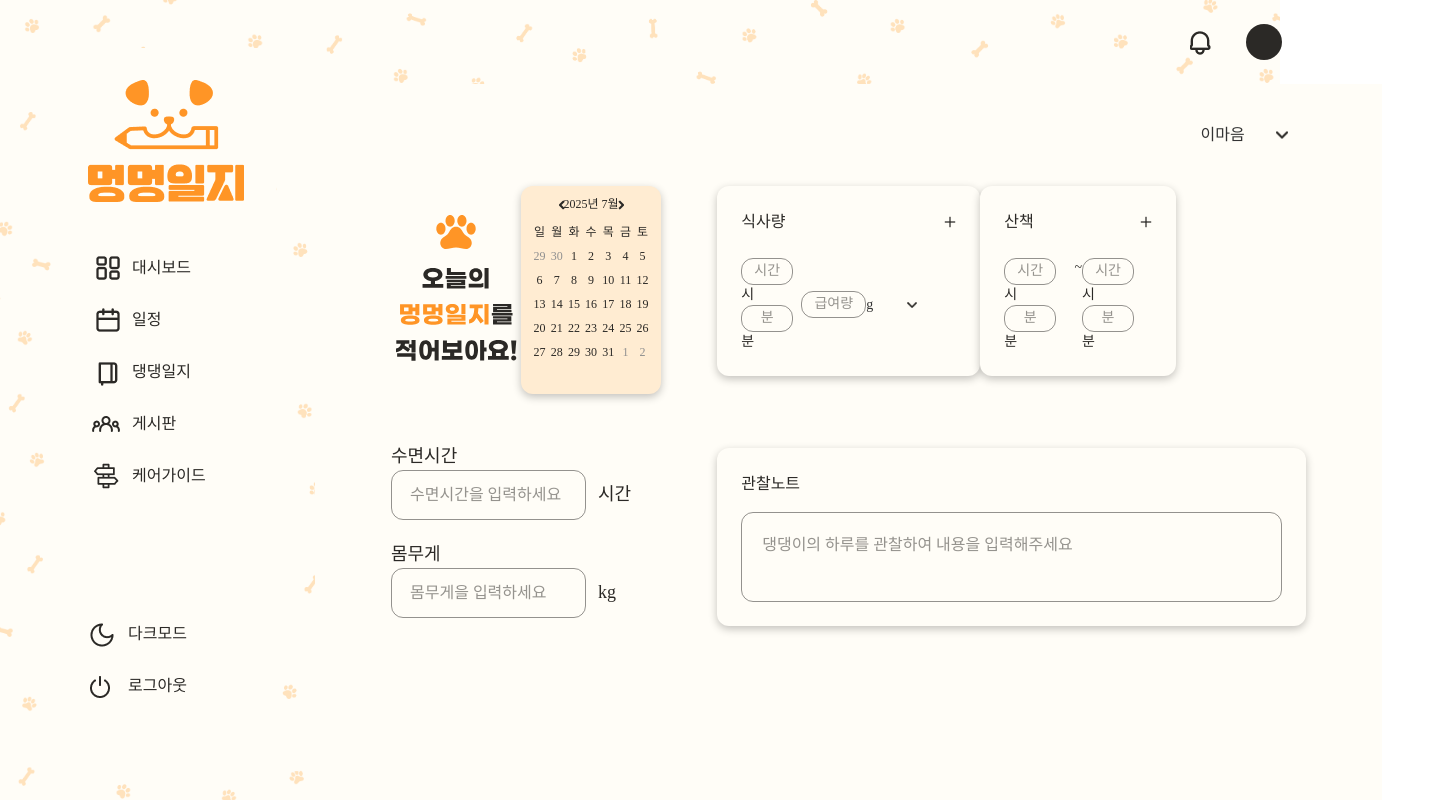
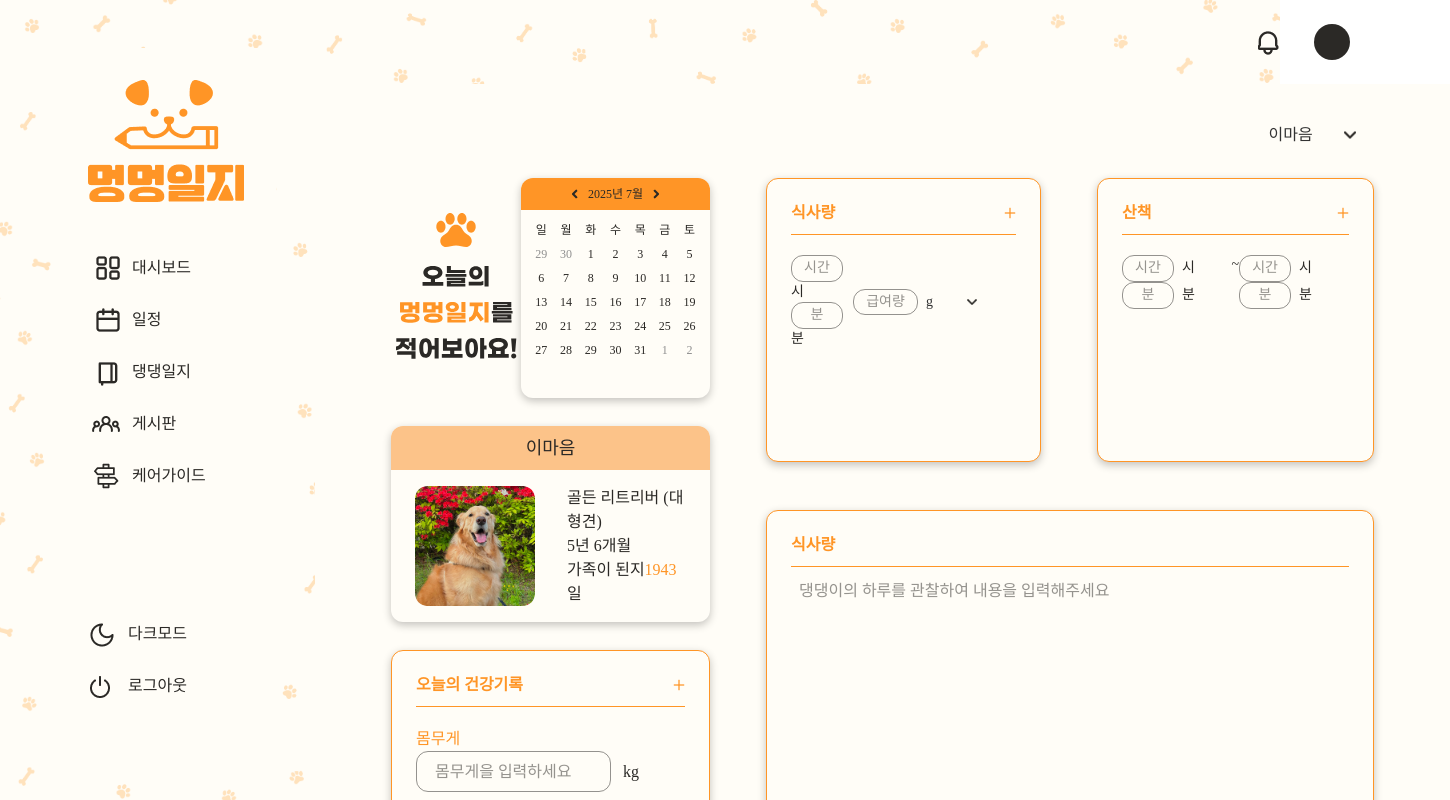
Before and after one commit to run3go/WEB4_5_404TNF_FE, a Next.js app: page /diary/create in a window 1280 px wide. Shown: the top 800 px of the page, 1450 px wide, since content can reach past the window. Built offline with nearby package versions, Linux system fonts and the light colour scheme.

Commit message:
💄 Style: 멍멍일지 작성페이지 스타일 수정

```diff
--- a/src/app/diary/create/page.tsx
+++ b/src/app/diary/create/page.tsx
@@ -7,6 +7,9 @@ import SingleInput from '@/components/diary/create/SingleInput';
 import WalkingInput from '@/components/diary/create/WalkingInput';
 
 import diary from '@/assets/images/diary.svg';
+import dog from '@/assets/images/dog_img.png';
+import Card from '@/components/common/Card';
+import Icon from '@/components/common/Icon';
 import Image from 'next/image';
 import { useState } from 'react';
 
@@ -21,23 +24,59 @@ export default function DiaryCreate() {
   ];
 
   return (
-    <div className="flex h-200 w-full flex-col gap-8 bg-[var(--color-background)] px-19 py-8">
+    <div className="flex h-200 w-full flex-col gap-6 bg-[var(--color-background)] px-19 py-8">
       <div className="self-end">
         <SelectBox options={options} width="105px" footstep />
       </div>
       <div className="flex gap-14">
-        <div className="flex w-105 flex-col items-center gap-12">
-          <div className="flex">
+        <div className="flex w-105 flex-col items-center gap-7">
+          <div className="flex w-full justify-between">
             <Image src={diary} alt="오늘의 멍멍일지를 적어보아요!" />
             <Calendar selected={selected} setSelected={setSelected} />
           </div>
-          <div className="flex flex-col gap-5 text-lg">
+          <Card className="m-0 w-full p-0">
+            <h3 className="rounded-t-[12px] bg-[var(--color-primary-300)] py-2 text-center text-lg">
+              이마음
+            </h3>
+            <div className="flex gap-8 px-6 py-4">
+              <Image
+                className="h-30 w-30 rounded-[12px]"
+                src={dog}
+                alt="강아지 프로필"
+                priority
+              />
+              <div className="flex flex-col justify-around text-sm sm:text-base">
+                <span>골든 리트리버 (대형견)</span>
+                <span>5년 6개월</span>
+                <span>
+                  가족이 된지
+                  <strong className="font-medium text-[var(--color-primary-500)]">
+                    1943
+                  </strong>
+                  일
+                </span>
+              </div>
+            </div>
+          </Card>
+          <Card className="flex w-full flex-col gap-5 border border-[var(--color-primary-500)] text-lg">
+            <div className="flex items-center justify-between border-b border-[var(--color-primary-500)] pb-3">
+              <h2 className="text-base leading-[1.2] font-extrabold text-[var(--color-primary-500)]">
+                오늘의 건강기록
+              </h2>
+              <Icon
+                className="cursor-pointer"
+                width="12px"
+                height="12px"
+                left="-262px"
+                top="-259px"
+              />
+            </div>
+            <SingleInput title="몸무게" id="weight" />
             <SingleInput title="수면시간" id="sleep" />
-            <SingleInput title="몸무게" id="weight" />
-          </div>
+          </Card>
         </div>
-        <div className="flex h-70 w-full flex-col gap-18">
-          <div className="flex">
+        <div className="flex grow flex-col gap-12">
+          <div className="flex w-full justify-between gap-14">
             <FeedInput />
             <WalkingInput />
           </div>
--- a/src/assets/styles/global.css
+++ b/src/assets/styles/global.css
@@ -78,12 +78,12 @@ body {
   content: '';
   display: block;
   position: absolute;
-  top: 54%;
+  top: 50%;
   left: 50%;
   transform: translate(-50%, -50%);
   width: 23px;
   height: 23px;
-  background: var(--color-background);
+  background: var(--color-primary-500);
   border-radius: 100%;
   z-index: -1;
 }
--- a/src/components/diary/Calendar.tsx
+++ b/src/components/diary/Calendar.tsx
@@ -12,7 +12,7 @@ export default function Calendar({
   setSelected: Dispatch<SetStateAction<Date | undefined>>;
 }) {
   return (
-    <div className="h-52 w-52 rounded-xl bg-[var(--color-primary-100)] p-[10px] shadow-[0_3px_8px_rgba(0,0,0,0.24)]">
+    <div className="h-55 w-55 rounded-xl bg-[var(--color-background)] px-2 shadow-[0_3px_8px_rgba(0,0,0,0.24)]">
       <DayPicker
         mode="single"
         selected={selected}
@@ -20,7 +20,8 @@ export default function Calendar({
         locale={ko}
         showOutsideDays
         classNames={{
-          month_caption: 'font-medium mb-2',
+          month_caption:
+            'font-medium mb-2 bg-[var(--color-primary-500)] -mx-2 rounded-t-xl py-2',
           months: 'w-full relative',
           month_grid: 'w-full',
           weekday: 'h-6 font-medium',
--- a/src/components/diary/CalendarNav.tsx
+++ b/src/components/diary/CalendarNav.tsx
@@ -11,7 +11,7 @@ export default function CalendarNav(
     <div className="flex">
       <button onClick={props.onPreviousClick}>
         <Icon
-          className="absolute top-1 left-[23%] cursor-pointer"
+          className="absolute top-[11px] left-[25%] cursor-pointer"
           width="6px"
           height="10px"
           left="-213px"
@@ -20,7 +20,7 @@ export default function CalendarNav(
       </button>
       <button onClick={props.onNextClick}>
         <Icon
-          className="absolute top-1 right-[23%] cursor-pointer"
+          className="absolute top-[11px] right-[25%] cursor-pointer"
           width="6px"
           height="10px"
           left="-234px"
--- a/src/components/diary/create/FeedInput.tsx
+++ b/src/components/diary/create/FeedInput.tsx
@@ -9,14 +9,20 @@ export default function FeedInput() {
     { label: '스푼', value: '스푼' },
   ];
   return (
-    <Card className="basis-1/3">
-      <div className="mb-6 flex justify-between">
-        <h2>식사량</h2>
-        <button className="cursor-pointer">
-          <Icon width="12px" height="12px" left="-194px" top="-80px" />
-        </button>
+    <Card className="h-71 grow border border-[var(--color-primary-500)]">
+      <div className="flex items-center justify-between border-b border-[var(--color-primary-500)] pb-3">
+        <h2 className="text-base leading-[1.2] font-extrabold text-[var(--color-primary-500)]">
+          식사량
+        </h2>
+        <Icon
+          className="cursor-pointer"
+          width="12px"
+          height="12px"
+          left="-262px"
+          top="-259px"
+        />
       </div>
-      <div className="flex items-center justify-between text-sm">
+      <div className="mt-5 flex items-center justify-between text-sm">
         <div>
           <input
             className="input-style mr-2 w-13 py-1 text-center leading-[1.2]"
@@ -33,19 +39,14 @@ export default function FeedInput() {
           />
           <span>분</span>
         </div>
-        <div className="flex items-center pr-5">
+        <div className="flex items-center gap-2 pr-5">
           <input
             className="input-style w-[65px] py-1 text-center leading-[1.2]"
             type="text"
             placeholder="급여량"
             maxLength={3}
           />
-          <SelectBox
-            width={70}
-            expendMenuWidth={20}
-            options={options}
-            isCenter
-          />
+          <SelectBox width="70px" options={options} isCenter />
         </div>
       </div>
     </Card>
--- a/src/components/diary/create/Note.tsx
+++ b/src/components/diary/create/Note.tsx
@@ -2,10 +2,12 @@ import Card from '@/components/common/Card';
 
 export default function Note() {
   return (
-    <Card className="flex h-[270px] w-full flex-col">
-      <h2 className="mb-4">관찰노트</h2>
+    <Card className="flex h-full w-full flex-col border border-[var(--color-primary-500)]">
+      <h2 className="border-b border-[var(--color-primary-500)] pb-3 text-base leading-[1.2] font-extrabold text-[var(--color-primary-500)]">
+        식사량
+      </h2>
       <textarea
-        className="input-style w-full grow-1 resize-none p-5"
+        className="w-full resize-none px-2 py-3"
         placeholder="댕댕이의 하루를 관찰하여 내용을 입력해주세요"
       />
     </Card>
--- a/src/components/diary/create/SingleInput.tsx
+++ b/src/components/diary/create/SingleInput.tsx
@@ -6,12 +6,15 @@ export default function SingleInput({
   id: string;
 }) {
   return (
-    <div>
-      <label className="inline-block w-[102px]" htmlFor={id}>
+    <div className="text-base">
+      <label
+        className="inline-block w-[78px] text-[var(--color-primary-500)]"
+        htmlFor={id}
+      >
         {title}
       </label>
       <input
-        className="input-style mr-3 w-[195px] px-[18px] py-3 text-base"
+        className="input-style mr-3 w-[195px] px-[18px] py-[10px] leading-[1.2]"
         id={id}
         type="text"
         placeholder={`${title}을 입력하세요`}
--- a/src/components/diary/create/WalkingInput.tsx
+++ b/src/components/diary/create/WalkingInput.tsx
@@ -3,14 +3,20 @@ import Icon from '@/components/common/Icon';
 
 export default function WalkingInput() {
   return (
-    <Card className="basis-1/3">
-      <div className="mb-6 flex justify-between">
-        <h2>산책</h2>
-        <button className="cursor-pointer">
-          <Icon width="12px" height="12px" left="-194px" top="-80px" />
-        </button>
+    <Card className="h-71 grow border border-[var(--color-primary-500)]">
+      <div className="flex items-center justify-between border-b border-[var(--color-primary-500)] pb-3">
+        <h2 className="text-base leading-[1.2] font-extrabold text-[var(--color-primary-500)]">
+          산책
+        </h2>
+        <Icon
+          className="cursor-pointer"
+          width="12px"
+          height="12px"
+          left="-262px"
+          top="-259px"
+        />
       </div>
-      <div className="flex justify-between text-sm">
+      <div className="mt-5 flex justify-between text-sm">
         <div>
           <input
             className="input-style mr-2 w-13 py-1 text-center leading-[1.2]"
```
